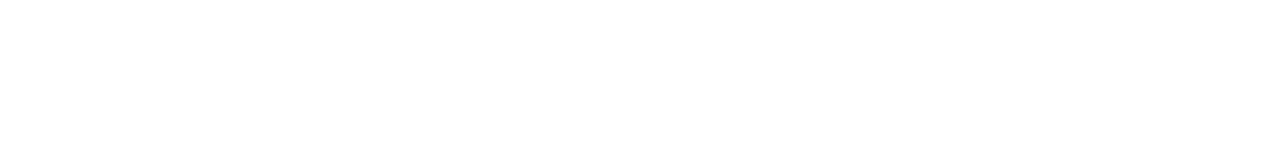
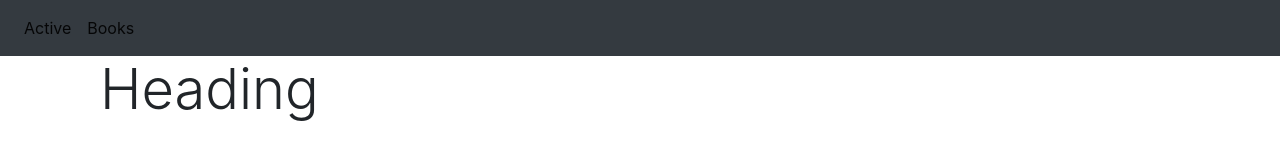
Before and after one commit to Hasstrup/Book-shopper, a plain HTML site: page pages/books.html in a window 1280 px wide. Drawn offline with nearby package versions, Linux system fonts and the light colour scheme.

Commit message:
Feature- Setup page layout

```diff
--- a/pages/books.html
+++ b/pages/books.html
@@ -0,0 +1,25 @@
+<html>
+	<head>
+		<title>Book Shopper</title>
+		<link rel="stylesheet" href="https://maxcdn.bootstrapcdn.com/bootstrap/4.0.0/css/bootstrap.min.css" integrity="sha384-Gn5384xqQ1aoWXA+058RXPxPg6fy4IWvTNh0E263XmFcJlSAwiGgFAW/dAiS6JXm" crossorigin="anonymous">
+	</head>
+	<body>
+		<header>
+			<nav class="navbar navbar-expand-sm bg-dark navbar-light right">
+			  <ul class="navbar-nav" style="color: white">
+			    <li class="nav-item active">
+			      <a class="nav-link" href="../index.html">Active</a>
+			    </li>
+			    <li class="nav-item active">
+			      <a class="nav-link" href="pages/books.html">Books</a>
+			    </li>
+			  </ul>
+			</nav>
+		</header>
+		<div class="container">
+			<div class="content col-md-offset col-md-10">
+				<h1 class="display-4">Heading</h1>
+			</div>
+		</div>
+	</body>
+</html>
```
Also changed, not shown: index.html (+6 -4 lines).
